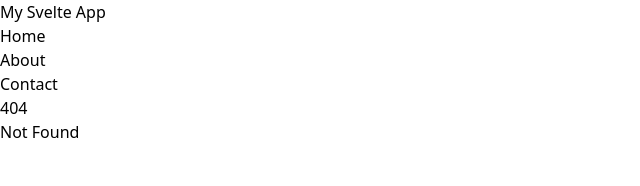
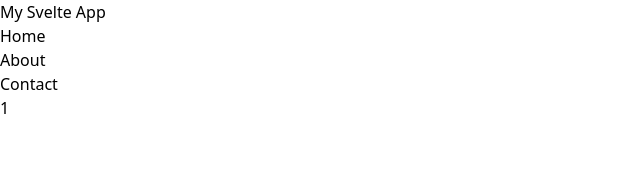
Before and after one commit to MathysD-LSN/projet-svelte, a SvelteKit app: page /films/1 in a window 1280 px wide. Before the commit this address had no page. Shown: the top 186 px of the page, without its empty margins (0-640 px from the left). Built offline with nearby package versions, Linux system fonts and the light colour scheme.

Commit message:
feat : add dynamic route /films/[title]

```diff
--- /dev/null
+++ b/src/routes/films/[title]/+layout.svelte
@@ -0,0 +1,7 @@
+<script lang="ts">
+	import '../../../app.css';
+
+	let { children } = $props();
+</script>
+
+{@render children()}
--- /dev/null
+++ b/src/routes/films/[title]/+page.svelte
@@ -0,0 +1,6 @@
+<script lang="ts">
+    const { data } = $props();
+    console.log('data', data);
+  </script>
+
+  <h1>{data.title}</h1>
--- /dev/null
+++ b/src/routes/films/[title]/+page.ts
@@ -0,0 +1,7 @@
+import type { PageLoad } from './$types';
+
+export const load: PageLoad = ({ params }) => {
+  return {
+    title: params.title,
+  };
+};
```
